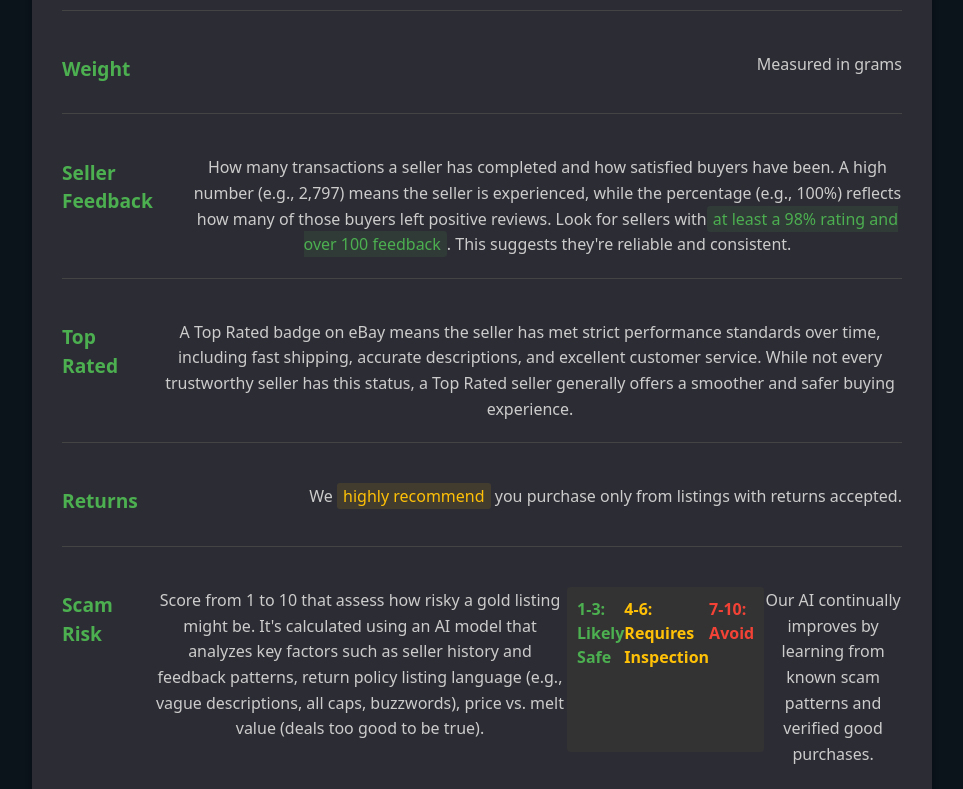
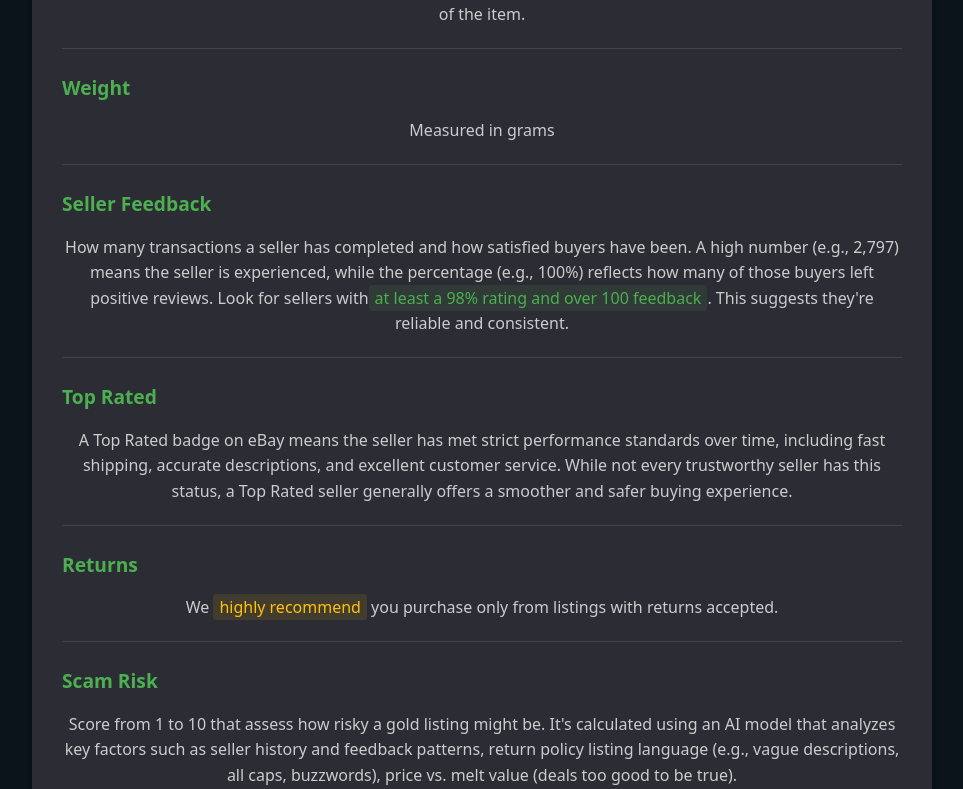
Before and after one commit to EvanCooke/Ebay-Gold-Scraper, a React (Vite) app in the folder frontend/: page /buying-guide in a window 1280 px wide. Shown: the part 986-1775 px from the top of the page, without its empty margins (158-1121 px from the left). Built offline with nearby package versions, Linux system fonts and the light colour scheme.

Commit message:
made buying guide look better

```diff
--- a/frontend/src/components/BuyingGuide/BuyingGuidePage.tsx
+++ b/frontend/src/components/BuyingGuide/BuyingGuidePage.tsx
@@ -23,7 +23,7 @@ const BuyingGuidePage = () => {
         <section className="details-section">
           <h2>Listing Details</h2>
 
-          <div className="detail-item">
+          <div className="guide-detail-item">
             <h3>Melt Value</h3>
             <p>
               This is the raw value of the gold based on purity and current gold price.
@@ -31,7 +31,7 @@ const BuyingGuidePage = () => {
             </p>
           </div>
 
-          <div className="detail-item">
+          <div className="guide-detail-item">
             <h3>Purity</h3>
             <p>
               How much actual gold is in a piece of jewelry or scrap item, measured in karats.
@@ -42,12 +42,12 @@ const BuyingGuidePage = () => {
             </p>
           </div>
 
-          <div className="detail-item">
+          <div className="guide-detail-item">
             <h3>Weight</h3>
             <p>Measured in grams</p>
           </div>
 
-          <div className="detail-item">
+          <div className="guide-detail-item">
             <h3>Seller Feedback</h3>
             <p>
               How many transactions a seller has completed and how satisfied buyers have been.
@@ -58,7 +58,7 @@ const BuyingGuidePage = () => {
             </p>
           </div>
 
-          <div className="detail-item">
+          <div className="guide-detail-item">
             <h3>Top Rated</h3>
             <p>
               A Top Rated badge on eBay means the seller has met strict performance standards over time,
@@ -68,14 +68,14 @@ const BuyingGuidePage = () => {
             </p>
           </div>
 
-          <div className="detail-item">
+          <div className="guide-detail-item">
             <h3>Returns</h3>
             <p>
               We <span className="warning-highlight">highly recommend</span> you purchase only from listings with returns accepted.
             </p>
           </div>
 
-          <div className="detail-item">
+          <div className="guide-detail-item">
             <h3>Scam Risk</h3>
             <p>
               Score from 1 to 10 that assess how risky a gold listing might be. It's calculated using an AI model
--- a/frontend/src/styles/components/BuyingGuide/BuyingGuide.css
+++ b/frontend/src/styles/components/BuyingGuide/BuyingGuide.css
@@ -56,19 +56,20 @@
   padding-bottom: 10px;
 }
 
-.detail-item {
+/* Changed from .detail-item to .guide-detail-item */
+.guide-detail-item {
   margin-bottom: 25px;
   padding-bottom: 20px;
-  border-bottom: 1px solid #444;;
+  border-bottom: 1px solid #444;
 }
 
-.detail-item:last-child {
+.guide-detail-item:last-child {
   border-bottom: none;
   margin-bottom: 0;
   padding-bottom: 0;
 }
 
-.detail-item h3 {
+.guide-detail-item h3 {
   color: #4CAF50;
   margin-bottom: 10px;
   font-size: 1.2rem;
@@ -76,7 +77,7 @@
   margin-right: 40px;
 }
 
-.detail-item p {
+.guide-detail-item p {
   line-height: 1.6;
   color: #ccc;
   margin-bottom: 0;
@@ -102,15 +103,19 @@
 .risk-scale {
   display: flex;
   justify-content: space-between;
-  margin: 15px 0;
+  margin: 15px auto;
   padding: 10px;
   background: #333;
   border-radius: 4px;
+  max-width: 500px;
+  width: fit-content;
+  gap: 30px;
 }
 
 .risk-low {
   color: #4CAF50;
   font-weight: 600;
+  margin-left: 15px;
 }
 
 .risk-medium {
@@ -121,6 +126,7 @@
 .risk-high {
   color: #F44336;
   font-weight: 600;
+  margin-right: 15px;
 }
 
 @media (max-width: 768px) {
```
